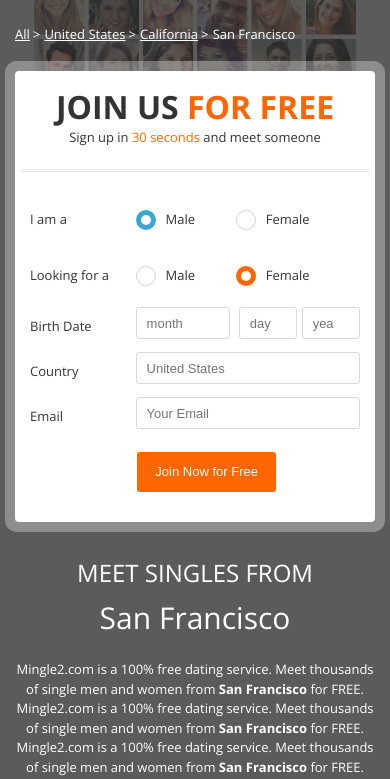
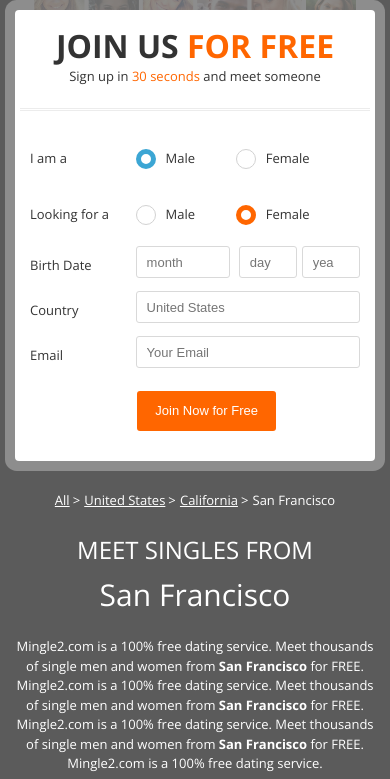
Before and after one commit to GSemikozov/mingle, a plain HTML site: page index.html in a window 390 px wide. Shown: the part 63-842 px from the top of the page. Drawn offline with nearby package versions, Linux system fonts and the light colour scheme.

Commit message:
move breadcrumbs to text-col

```diff
--- a/build/css/style.css
+++ b/build/css/style.css
@@ -224,25 +224,6 @@ body {
     left: 0;
     right: 0;
     bottom: 0; }
-  .main-page #top-block .breadcrumbs {
-    position: relative;
-    z-index: 2; }
-    .main-page #top-block .breadcrumbs ul li {
-      display: inline-block; }
-      .main-page #top-block .breadcrumbs ul li.active a {
-        text-decoration: none; }
-      .main-page #top-block .breadcrumbs ul li.active span {
-        text-decoration: none; }
-      .main-page #top-block .breadcrumbs ul li a {
-        text-decoration: underline;
-        display: inline-block;
-        font-size: 13px;
-        color: #ffffff; }
-      .main-page #top-block .breadcrumbs ul li span {
-        margin-left: 3px;
-        font-size: 13px;
-        text-decoration: none;
-        cursor: default; }
   .main-page #top-block .columns-wrapper {
     width: 100%;
     position: relative;
@@ -250,7 +231,27 @@ body {
   .main-page #top-block .text-col {
     float: right;
     width: 45%;
-    padding: 18px 0; }
+    padding: 0 0 18px; }
+    .main-page #top-block .text-col .breadcrumbs {
+      position: relative;
+      z-index: 2;
+      margin-bottom: 20px; }
+      .main-page #top-block .text-col .breadcrumbs ul li {
+        display: inline-block; }
+        .main-page #top-block .text-col .breadcrumbs ul li.active a {
+          text-decoration: none; }
+        .main-page #top-block .text-col .breadcrumbs ul li.active span {
+          text-decoration: none; }
+        .main-page #top-block .text-col .breadcrumbs ul li a {
+          text-decoration: underline;
+          display: inline-block;
+          font-size: 13px;
+          color: #ffffff; }
+        .main-page #top-block .text-col .breadcrumbs ul li span {
+          margin-left: 3px;
+          font-size: 13px;
+          text-decoration: none;
+          cursor: default; }
     .main-page #top-block .text-col .title {
       font-size: 24px;
       text-transform: uppercase;
@@ -708,6 +709,13 @@ body {
     padding: 0 15px; }
   .hidden-xs {
     display: none !important; }
+  .main-page #top-block {
+    padding-top: 0; }
+    .main-page #top-block .columns-wrapper .text-col .breadcrumbs {
+      margin-top: 30px;
+      text-align: center; }
+      .main-page #top-block .columns-wrapper .text-col .breadcrumbs ul {
+        display: inline-block; }
   .main-page .content {
     padding: 20px 10px; }
     .main-page .content .content-inner-col {
--- a/index.html
+++ b/index.html
@@ -27,14 +27,6 @@
 		</nav>
 		<div id="top-block">
 			<div class="container">
-				<div class="breadcrumbs">
-					<ul>
-						<li><a href="#">All</a><span>&#62;</span></li>
-						<li><a href="#">United States</a><span>&#62;</span></li>
-						<li><a href="#">California</a><span>&#62;</span></li>
-						<li class="active"><a href="#">San Francisco</a></li>
-					</ul>
-				</div>
 				<div class="columns-wrapper clearfix">
 					<div class="form-col">
 						<form class="form">
@@ -133,6 +125,14 @@
 						</form>
 					</div>
 					<section class="text-col">
+						<div class="breadcrumbs">
+							<ul>
+								<li><a href="#">All</a><span>&#62;</span></li>
+								<li><a href="#">United States</a><span>&#62;</span></li>
+								<li><a href="#">California</a><span>&#62;</span></li>
+								<li class="active"><a href="#">San Francisco</a></li>
+							</ul>
+						</div>
 						<h2 class="title">
 							Meet Singles From<br> <span>San Francisco</span>
 						</h2>
```
